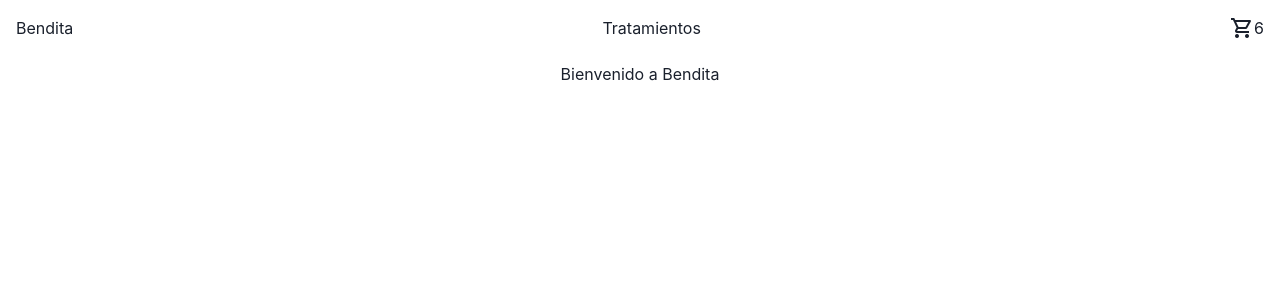
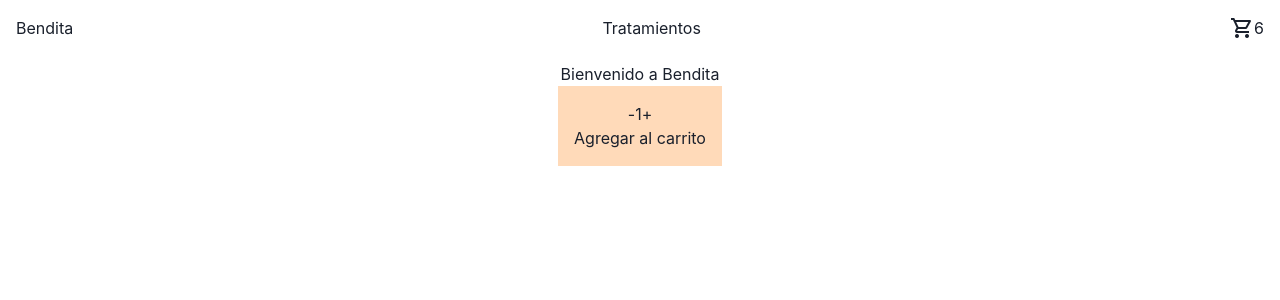
Before and after one commit to ppinilla/Bendita-ReactJS, a React (Vite) app: page / in a window 1280 px wide. Shown: the top 300 px of the page. Built offline with nearby package versions, Linux system fonts and the light colour scheme.

Commit message:
Contador con boton

```diff
--- a/src/App.jsx
+++ b/src/App.jsx
@@ -1,5 +1,5 @@
-import ItemListContainer from "./components/ItemListContainer"
-import NavBar from "./components/NavBar"
+import ItemListContainer from "./components/ItemListContainer/ItemListContainer"
+import NavBar from "./components/NavBar/NavBar"
 
 const App = () => {
 
--- /dev/null
+++ b/src/components/ItemCount/ItemCount.jsx
@@ -0,0 +1,33 @@
+import './itemCount.css'
+import React from 'react'
+import { useState, useEffect } from 'react'
+
+const ItemCount = ({initial, stock, onAdd}) => {
+
+    const [count, setCount] = useState(parseInt(initial));
+
+    const Decrease = () => {
+        setCount(count - 1)
+    }
+    const Increase = () => {
+        setCount(count + 1)
+    }
+
+    //El useEffect en este caso se usa para que cada vez que cambie el valor initial, este se resetee y no haya que actualizarlo
+    useEffect(() => {
+        setCount(parseInt(initial));
+    }, [initial])
+
+    return (
+        <div className='counter'>
+            <button className='button' disabled={count <= 1} onClick={Decrease}>-</button>
+            <span>{count}</span>
+            <button disabled={count >= stock} onClick={Increase}>+</button>
+            <div>
+                <button disabled={stock <= 0} onClick={() => onAdd(count)}>Agregar al carrito</button>
+            </div>
+        </div>
+    )
+}
+
+export default ItemCount
--- /dev/null
+++ b/src/components/ItemCount/itemCount.css
@@ -0,0 +1,8 @@
+.counter{
+   width: fit-content;
+   background-color: #ffdab9;
+   margin: auto;
+   padding: 1rem;
+   text-align: center;
+
+}
--- a/src/components/ItemListContainer.jsx
+++ /dev/null
@@ -1,13 +0,0 @@
-import React from 'react'
-import { Center } from '@chakra-ui/react'
-
-const ItemListContainer = ({greeting}) => {
-  return (
-    <Center>
-      <h1>{greeting}</h1>
-    </Center>
-
-  )
-}
-
-export default ItemListContainer
--- /dev/null
+++ b/src/components/ItemListContainer/ItemListContainer.jsx
@@ -0,0 +1,22 @@
+import React from 'react'
+import ItemCount from '../ItemCount/ItemCount'
+import { Center } from '@chakra-ui/react'
+
+const ItemListContainer = ({ greeting }) => {
+
+  const onAdd = (quantity) => {
+    //quantity en ItemListContainer es el mismo valor que count en ItemCount
+    console.log('Agregaste', quantity, 'unidades');
+  }
+
+  return (
+    <>
+      <Center>
+        <h1>{greeting}</h1>
+      </Center>
+      <ItemCount initial={1} stock={10} onAdd={onAdd} />
+    </>
+  )
+}
+
+export default ItemListContainer
```
Also changed, not shown: src/components/NavBar/CartWidget.jsx (renamed from src/components/CartWidget.jsx), src/components/NavBar/NavBar.jsx (renamed from src/components/NavBar.jsx).
